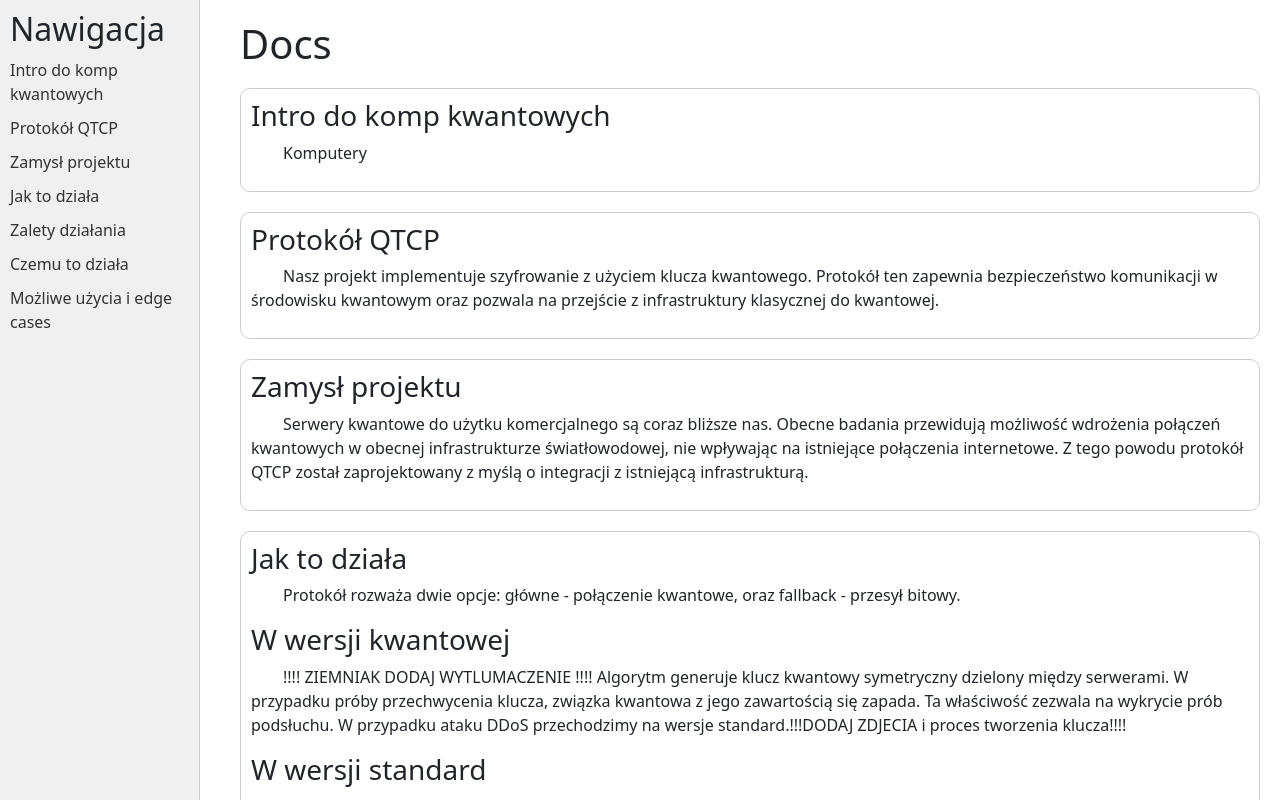
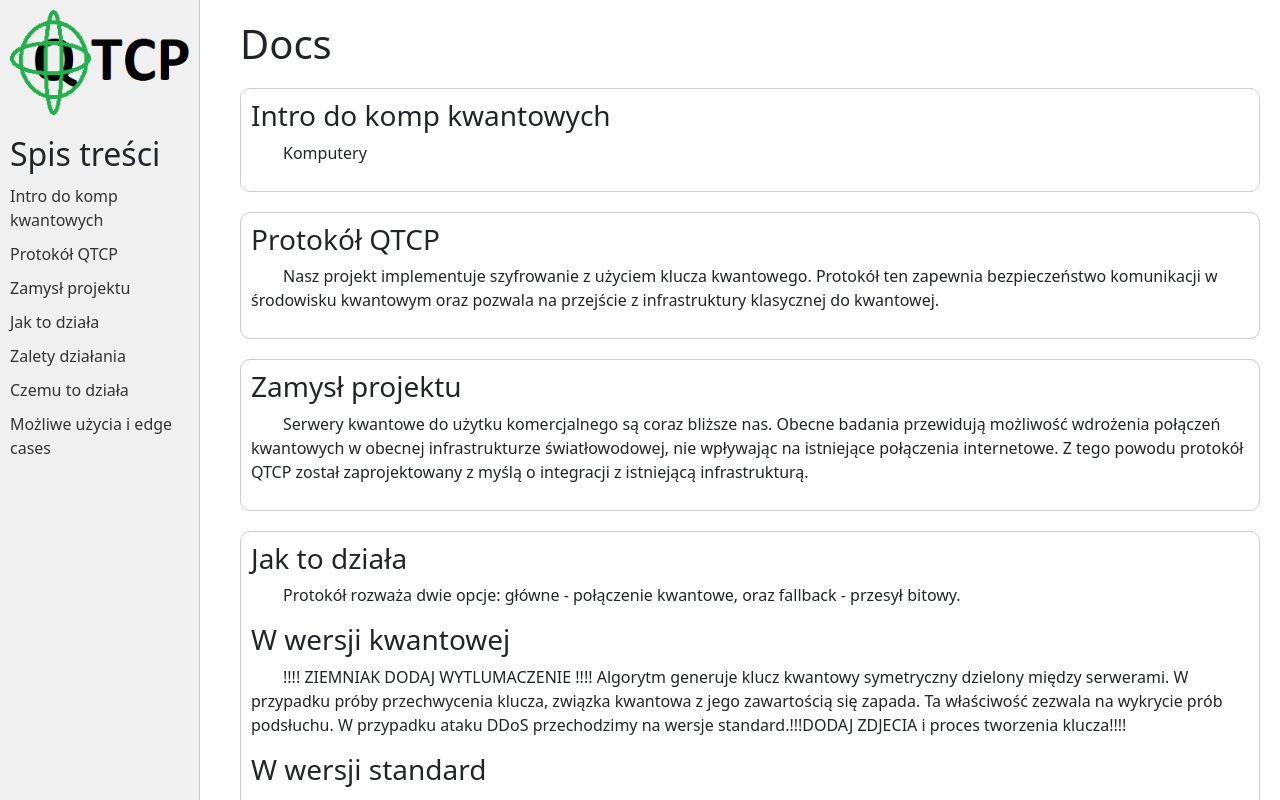
Before and after one commit to patynowskim/HacknarokX2026QuantumTransfer, a React app in the folder frontend/: page /docs in a window 1280 px wide. Shown: the top 800 px of the page. Built offline with nearby package versions, Linux system fonts and the light colour scheme; the HTML template or start-up script is replaced by a standard one.

Commit message:
Docs navigation

```diff
--- a/frontend/src/Docs.css
+++ b/frontend/src/Docs.css
@@ -18,6 +18,11 @@ section p {
   padding: 10px;
   overflow-y: auto;
   border-right: 1px solid #ccc;
+}
+.navSection img {
+  width: 100%;
+  height: auto;
+  margin-bottom: 20px;
 }
 
 .navSection h2 {
--- a/frontend/src/Docs.jsx
+++ b/frontend/src/Docs.jsx
@@ -5,9 +5,10 @@ function Docs() {
 
   return (
     <>
-    <div className='navSection'>
-      <h2>Nawigacja</h2>
+    <div className='navSection'><a href='./'>
+      <img src='logo.png' alt='logo, nawigacja do strony głównej' /></a>
       <ul>
+        <h2>Spis treści</h2>
         <li><a href="#intro">Intro do komp kwantowych</a></li>
         <li><a href="#protocol">Protokół QTCP</a></li>
         <li><a href="#purpose">Zamysł projektu</a></li>
@@ -91,4 +92,5 @@ function Docs() {
   )
 }
 
+
 export default Docs
```
Also changed, not shown: frontend/public/logo.png (added).
